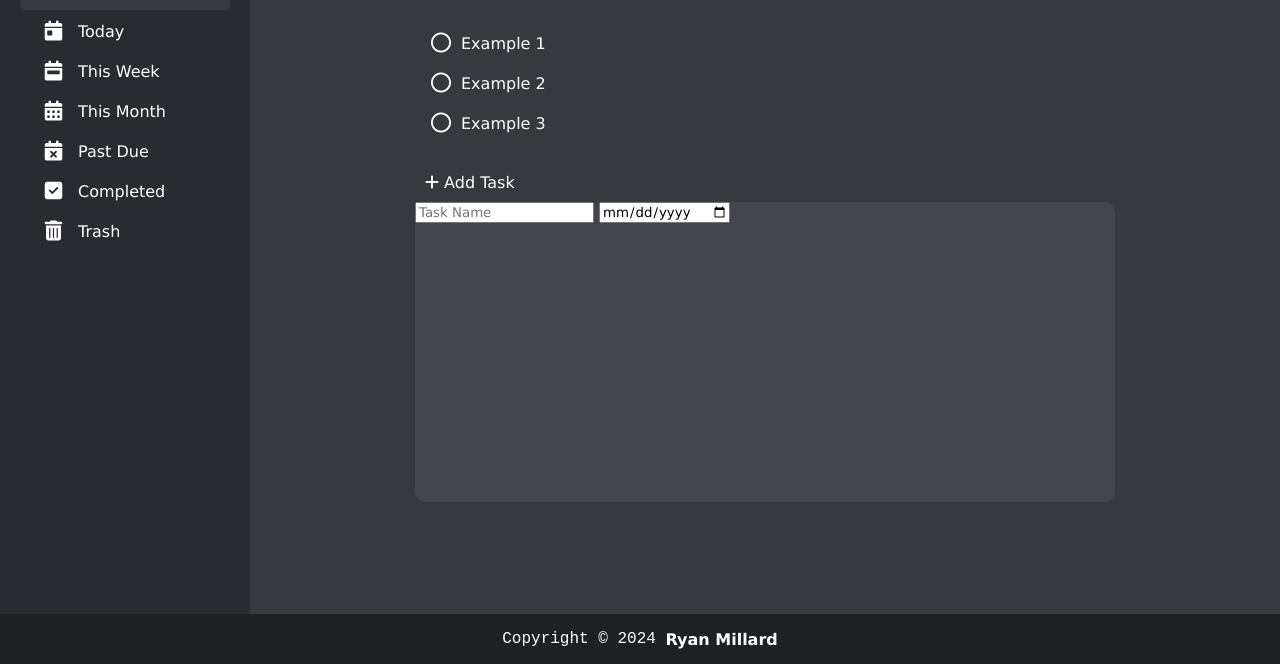
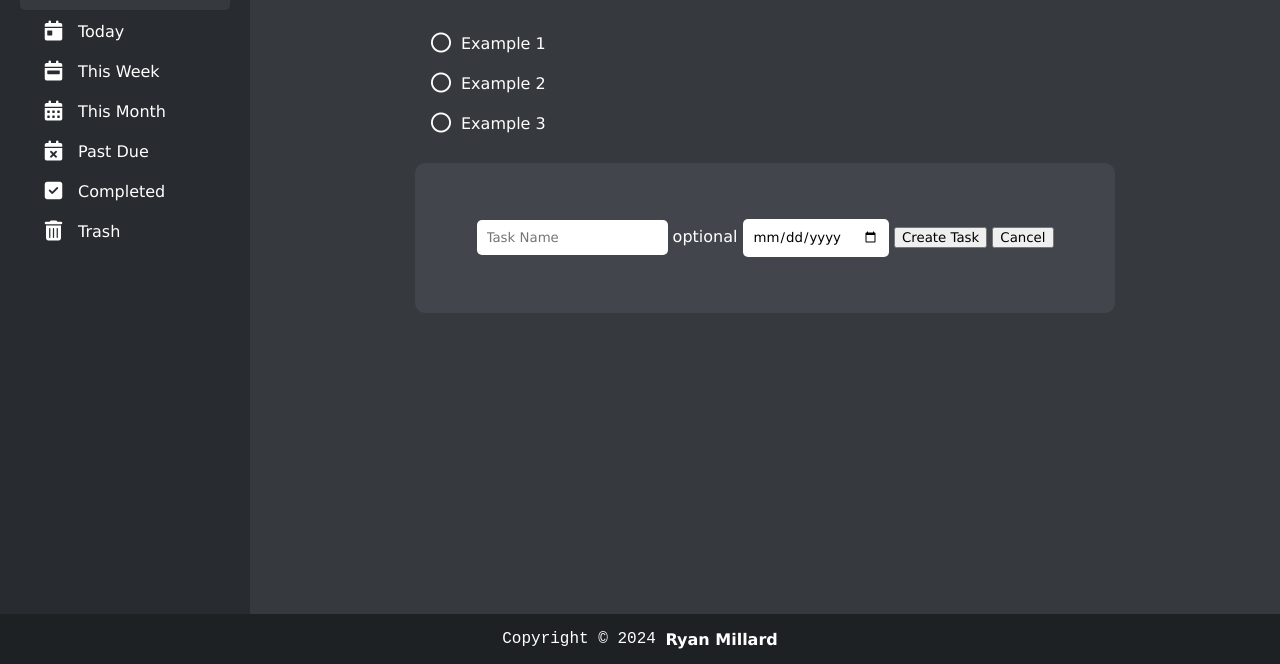
Before and after one commit to ryanmillard/todo-list, a website built with webpack: page src/index.html in a window 1280 px wide. Both pictures are taken after a click on the button "Add Task". Shown: the part 136-800 px from the top of the page. Built offline with nearby package versions, Linux system fonts and the light colour scheme.

Commit message:
Add task prompt no longer breaks sidebar width

```diff
--- a/src/index.html
+++ b/src/index.html
@@ -29,16 +29,17 @@
             <div id="main-content">
                 <div class="main-container">
                     <div id="category-title">Inbox</div>
-                    <div id="category-message">No tasks</div>
-                    <div id="category-list">
-                        <!-- <button class="btn-task">
-                            <i class="far fa-circle-check fa-xl" style="margin-left: 10px; cursor: pointer;"></i>
-                        </button> -->
-                    </div>
+                    <div id="category-message"></div>
+                    <div id="category-list"></div>
                     <button id="btn-add-task"><i class="fa-solid fa-plus"></i> Add Task</button>
-                    <div class="add-task-prompt">
-                        <input type="text" placeholder="Task Name"/>
-                        <input type="date"/>
+                    <div id="add-task-prompt">
+                        <form name="add_task" action="" autocomplete="off">
+                            <input type="text" placeholder="Task Name" id="add-task-name"/>
+                            <span style="color: white;">optional</span>
+                            <input type="date"/>
+                            <button type="submit" value="submit">Create Task</button>
+                            <button type="button" id="add-task-cancel">Cancel</button>
+                        </form>
                     </div>
                 </div>
             </div>
--- a/src/index.js
+++ b/src/index.js
@@ -2,6 +2,7 @@ import './style.scss';
 import './taskManagement.js';
 import './sidebar.js';
 import './category.js';
+import './promptHandler.js';
 import * as taskManagement from './taskManagement.js';
 
 taskManagement.createTask("Example 1");
--- /dev/null
+++ b/src/promptHandler.js
@@ -0,0 +1,26 @@
+import * as taskManagement from './taskManagement.js';
+
+const addTaskBtn = document.getElementById('btn-add-task');
+const addTaskPrompt = document.getElementById('add-task-prompt');
+
+const addTaskForm = document.forms["add_task"];
+
+addTaskBtn.addEventListener('click', () => {
+    console.log("Add task button pressed!");
+    addTaskBtn.style.display = 'none';
+    addTaskPrompt.style.display = 'flex';
+});
+
+addTaskForm.onsubmit = function(event) {
+    event.preventDefault();
+
+    let name = document.getElementById('add-task-name').value.trim();
+    console.log(name);
+
+    if (name === '') return;
+
+    addTaskBtn.style.display = 'inline';
+    addTaskPrompt.style.display = 'none';
+    taskManagement.createTask(name);
+    addTaskForm.reset();
+}
--- a/src/style.scss
+++ b/src/style.scss
@@ -59,7 +59,7 @@ main {
 }
 
 .main-container {
-    padding: 40px;
+    margin: 40px;
     width: 100%;
     max-width: 700px;
 }
@@ -188,12 +188,25 @@ main {
     margin: 10px 12px 10px 15px;
 }
 
-.add-task-prompt {
-    /* style="width: 100%; height: 300px; background-color: aliceblue;" */
+#add-task-prompt {
+    box-sizing: border-box;
+    display: none;
+    height: 150px;
+    border-radius: 10px;
+    margin-top: 20px;
+    padding: 20px;
+    background-color: lighten($dark-2, 5%);
     width: 100%;
-    height: 300px;
-    border-radius: 10px;
-    background-color: lighten($dark-2, 5%);
+    align-items: center;
+    justify-content: center;
+    flex-direction: column;
+}
+
+#add-task-prompt input {
+    box-sizing: border-box;
+    padding: 10px;
+    border-radius: 5px;
+    border: none;
 }
 
 footer {
```
